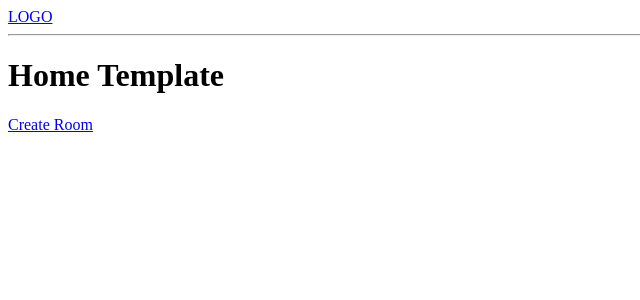
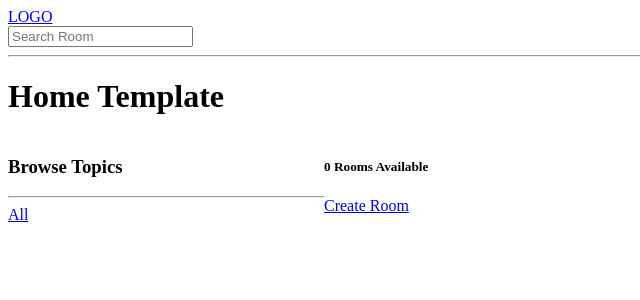
Before and after one commit to abdullahashfaq-ds/Study-Buddy, a Django app: page / in a window 1280 px wide. Shown: the top 300 px of the page, without its empty margins (0-640 px from the left). Run offline with Django 3.2, Linux system fonts and the light colour scheme; data that the repository does not hold is empty.

Commit message:
Added Search Functionality

```diff
--- a/base/templates/base/home.html
+++ b/base/templates/base/home.html
@@ -2,9 +2,35 @@
 
 {% block content %}
 
+<style>
+    .home-container {
+        display: grid;
+        grid-template-columns: 1fr 3fr;
+    }
+</style>
+
 <h1>Home Template</h1>
 
+<div class="home-container">
+
     <div>
+        <h3>Browse Topics</h3>
+        <hr>
+        <div>
+            <a href="{% url 'home' %}">All</a>
+        </div>
+
+        {% for topic in topics %}
+
+        <div>
+            <a href="{% url 'home' %}?q={{topic.name}}">{{topic.name}}</a>
+        </div>
+
+        {% endfor %}
+    </div>
+
+    <div>
+        <h5>{{ room_count }} Rooms Available</h5>
         <a href="{% url 'create-room' %}">Create Room</a>
 
         <div>
@@ -27,5 +53,6 @@
 
         </div>
     </div>
+</div>
 
 {% endblock content %}
--- a/base/views.py
+++ b/base/views.py
@@ -1,11 +1,19 @@
 from django.shortcuts import render, redirect
-from .models import Room
+from django.db.models import Q
+from .models import Room, Topic
 from .forms import RoomForm
 
 
 def home(request):
-    rooms = Room.objects.all()
-    context = {'rooms': rooms}
+    q = request.GET.get('q') if request.GET.get('q') != None else ''
+    rooms = Room.objects.filter(
+        Q(topic__name__icontains=q) |
+        Q(name__icontains=q) |
+        Q(description__icontains=q)
+    )
+    room_count = rooms.count()
+    topics = Topic.objects.all()
+    context = {'rooms': rooms, 'topics': topics, 'room_count': room_count}
     return render(request, 'base/home.html', context)
 
 
--- a/templates/navbar.html
+++ b/templates/navbar.html
@@ -1,2 +1,6 @@
 <a href="/">LOGO</a>
+
+<form action="{% url 'home' %}" method="GET">
+    <input type="text" name="q" placeholder="Search Room">
+</form>
 <hr>
```
Lines whose indentation alone changed are shown as unchanged.
